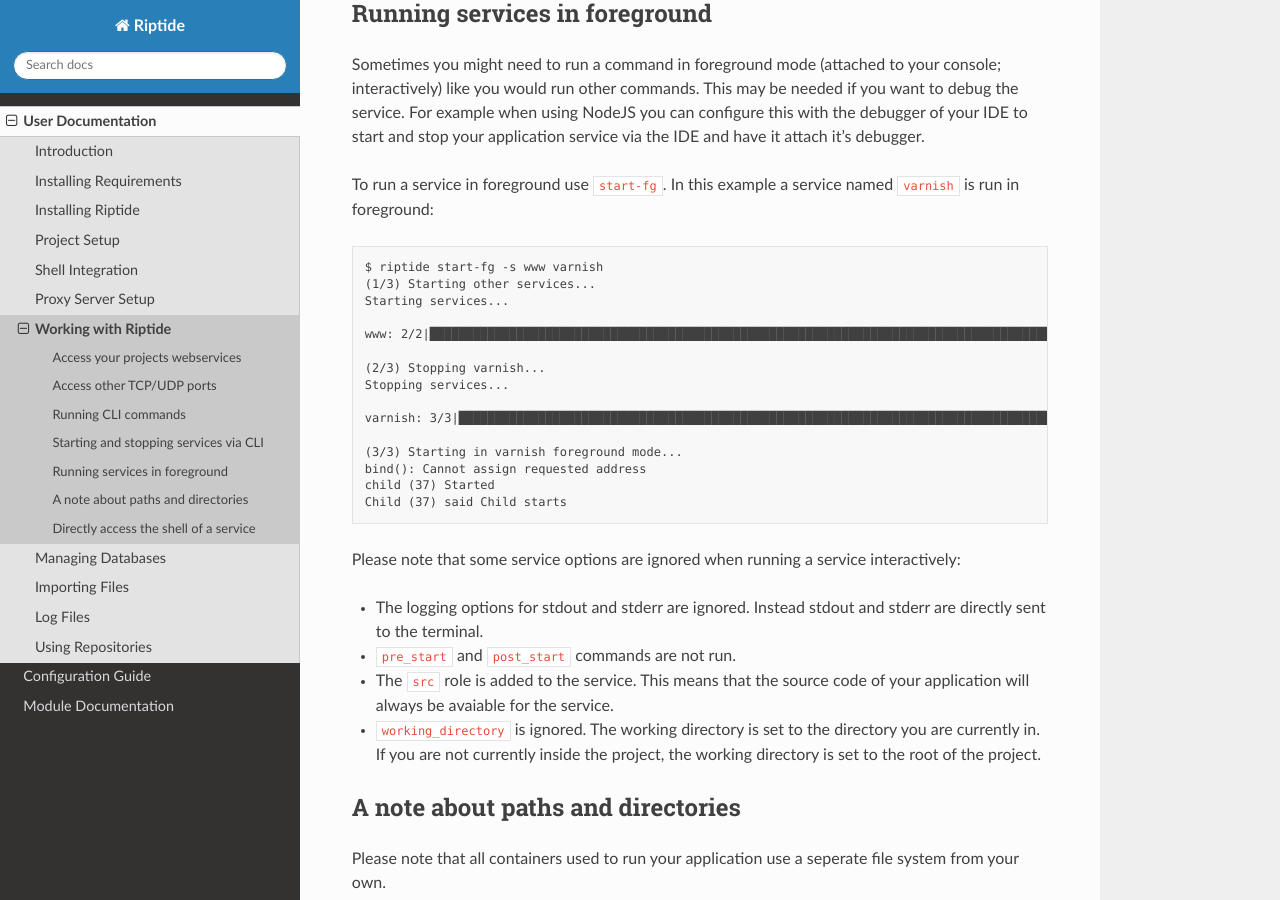
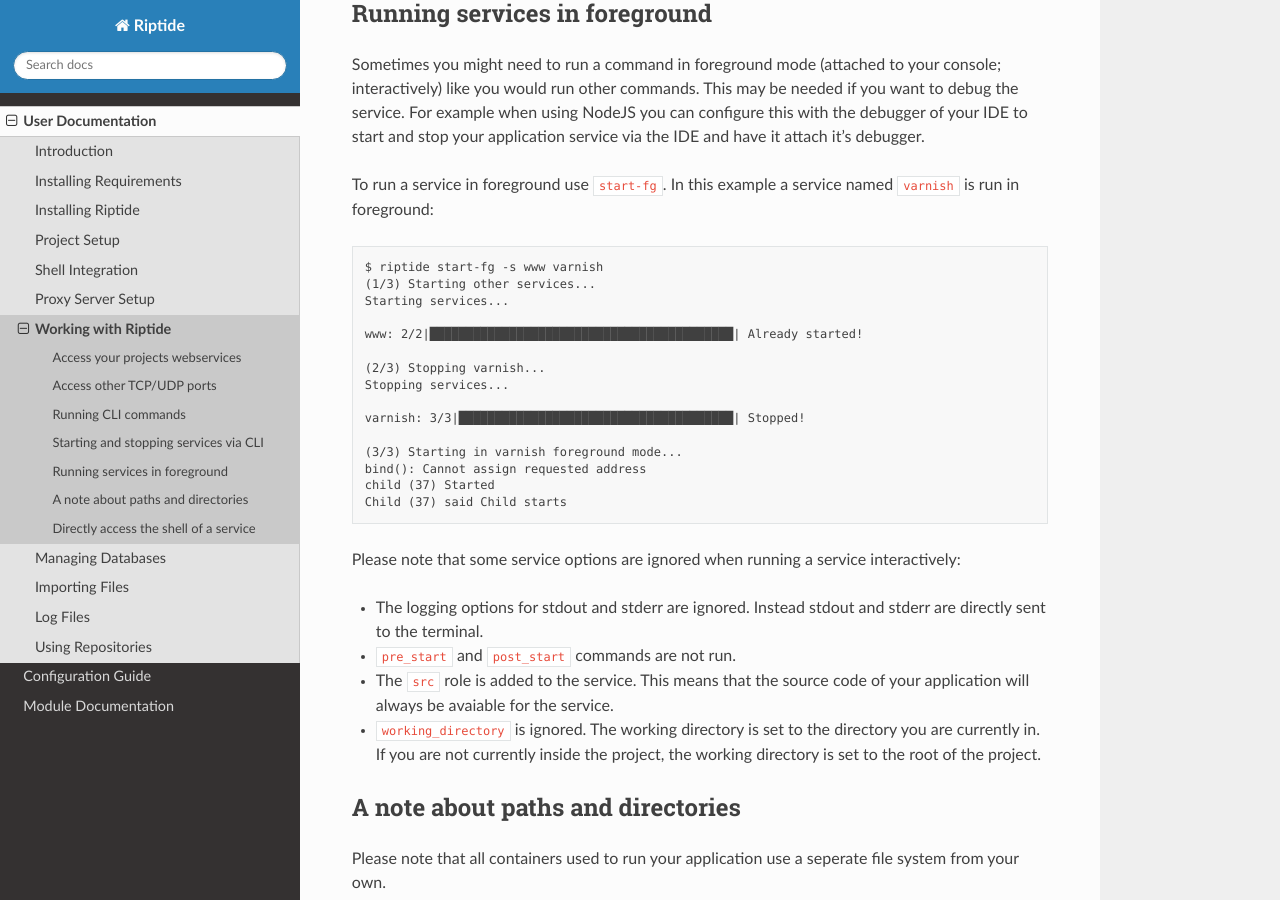
Before and after one commit to theCapypara/riptide-docs, a Sphinx documentation site: the page built from source/user_docs/7_working_with_riptide.rst, in a window 1280 px wide and 900 px high, scrolled down 3752 px. Built offline with Sphinx 7.4.7 and the Read the Docs theme 2.0.0, drawn with Linux system fonts in a browser that asks for light colours; formulas are drawn with MathJax 3.

Commit message:
Updated docs for start-fg and path notes -- better formatting

```diff
--- a/source/user_docs/7_working_with_riptide.rst
+++ b/source/user_docs/7_working_with_riptide.rst
@@ -105,16 +105,16 @@ your application service via the IDE and have it attach it's debugger.
 
 To run a service in foreground use ``start-fg``. In this example a service named ``varnish`` is run in foreground::
 
-  $ riptide start-fg -s www varnish                                                                                                                                                                                          riptide  prediger2  13:20:03
+  $ riptide start-fg -s www varnish
   (1/3) Starting other services...
   Starting services...
 
-  www: 2/2|████████████████████████████████████████████████████████████████████████████████████████████████████████████████████████████████████████████████████████████████████████████████████| Already started!
+  www: 2/2|██████████████████████████████████████████| Already started!
 
   (2/3) Stopping varnish...
   Stopping services...
 
-  varnish: 3/3|████████████████████████████████████████████████████████████████████████████████████████████████████████████████████████████████████████████████████████████████████████████████| Stopped!
+  varnish: 3/3|██████████████████████████████████████| Stopped!
 
   (3/3) Starting in varnish foreground mode...
   bind(): Cannot assign requested address
```
